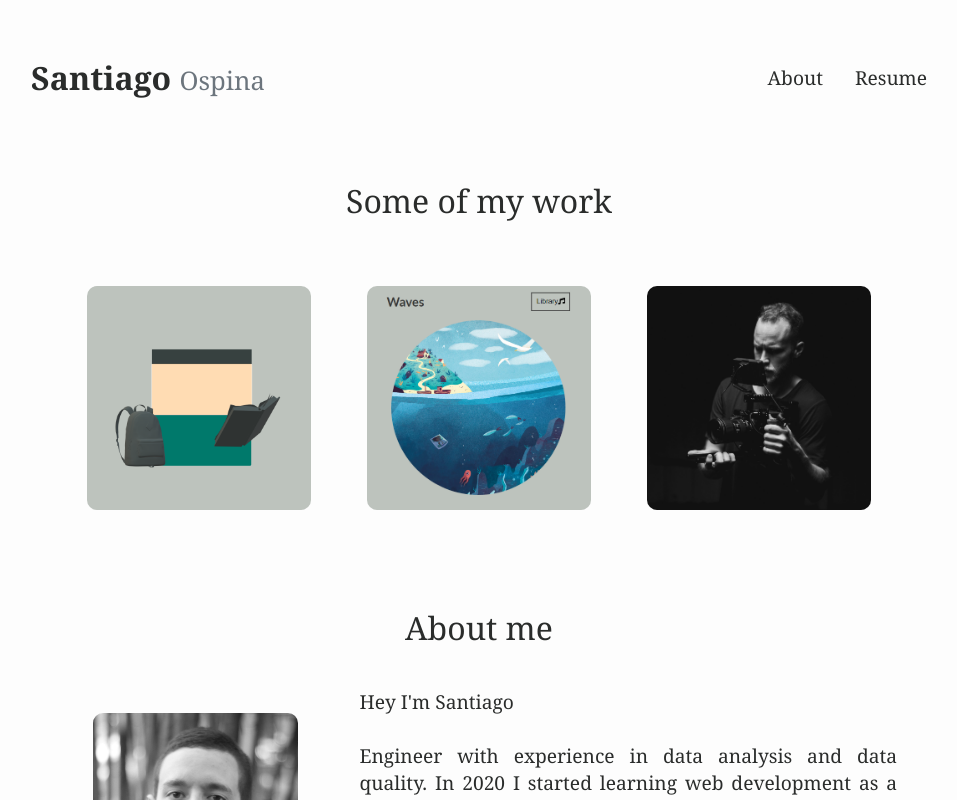
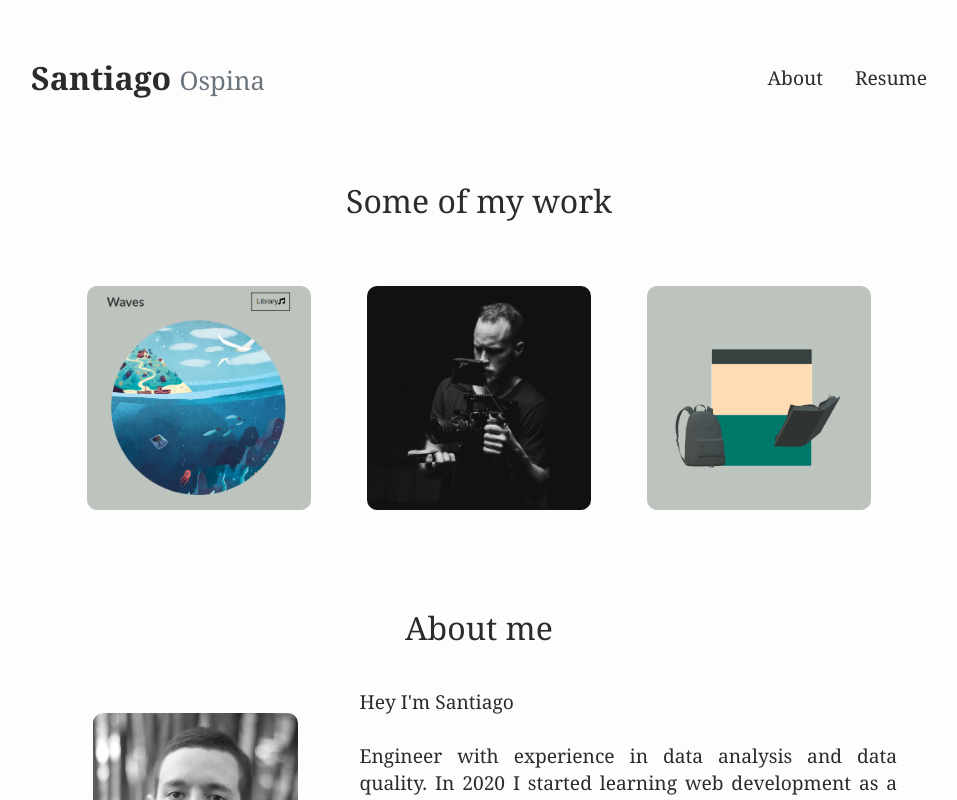
Before and after one commit to sospinal/portfolio, a React (Create React App) app: page / in a window 1280 px wide. Shown: the top 800 px of the page, without its empty margins (161-1118 px from the left). Built offline with nearby package versions, Linux system fonts and the light colour scheme.

Commit message:
Projects details updated
-Links to hosted projects added.
-Link to bookushoop figma design added.
-Body of descriptions.

```diff
--- a/src/assets/ProjectsInfo.js
+++ b/src/assets/ProjectsInfo.js
@@ -4,27 +4,30 @@ import chillhop from "../images/chillhop.png";
 
 export const projectsInfo = [
   {
-    name: "Bokushop",
-    img: image,
-    description: {
-      header: "Bokushop",
-      body: "Books store",
-    },
-  },
-  {
     name: "Chillhop player",
     img: chillhop,
     description: {
       header: "Waves",
-      body: "Chillhop music player",
+      body: "Chillhop music player. Reproduces copyright free songs from chillhop.com.",
     },
+    url: "https://sospinal.github.io/Chillhop-music-player/",
   },
   {
-    name: "Capture Photography",
+    name: "Capture Productions",
     img: capture,
     description: {
       header: "Capture productions",
-      body: "Photography and videography services",
+      body: "Photography and videography services. Multiple animations implemented.",
     },
+    url: "https://sospinal.github.io/Capture/#/",
+  },
+  {
+    name: "Bookushop",
+    img: image,
+    description: {
+      header: "Bookushop",
+      body: "Books store under construction. Check the figma design meanwhile.",
+    },
+    url: "https://www.figma.com/proto/Dm9yvUtMYSRDBtT5F5kwB1/Bookstore",
   },
 ];
```
